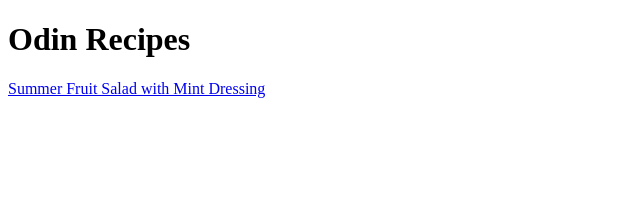
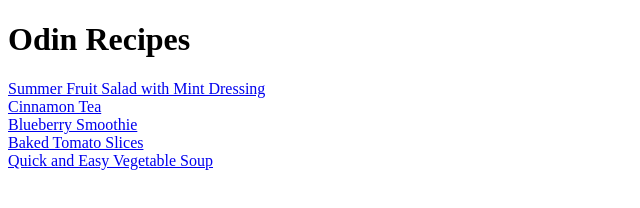
Before and after one commit to aryannpanwarr/odin-recipes, a plain HTML site: page index.html in a window 1280 px wide. Shown: the whole page, without its empty margins (0-640 px from the left). Drawn offline with Linux system fonts and the light colour scheme.

Commit message:
Add all recipes links to home page

```diff
--- a/index.html
+++ b/index.html
@@ -9,8 +9,15 @@
 
     <h1>Odin Recipes</h1>
 
-    <a href="recipes/fruit-salad.html">Summer Fruit Salad with Mint Dressing</a>
-
+    <a href="recipes/fruit-salad.html" target="_blank" rel="noopener noreferrer">Summer Fruit Salad with Mint Dressing</a>
+    <br>
+    <a href="recipes/Cinnamon-tea.html" target="_blank" rel="noopener noreferrer">Cinnamon Tea</a>
+    <br>
+    <a href="recipes/smoothie.html" target="_blank" rel="noopener noreferrer">Blueberry Smoothie</a>
+    <br>
+    <a href="recipes/tomato-slices.html" target="_blank" rel="noopener noreferrer">Baked Tomato Slices</a>
+    <br>
+    <a href="recipes/Vegetable-Soup.html" target="_blank" rel="noopener noreferrer">Quick and Easy Vegetable Soup</a>
 
 
 </body>
```
Also changed, not shown: recipes/Cinnamon-tea.html (+1 -0 lines).
